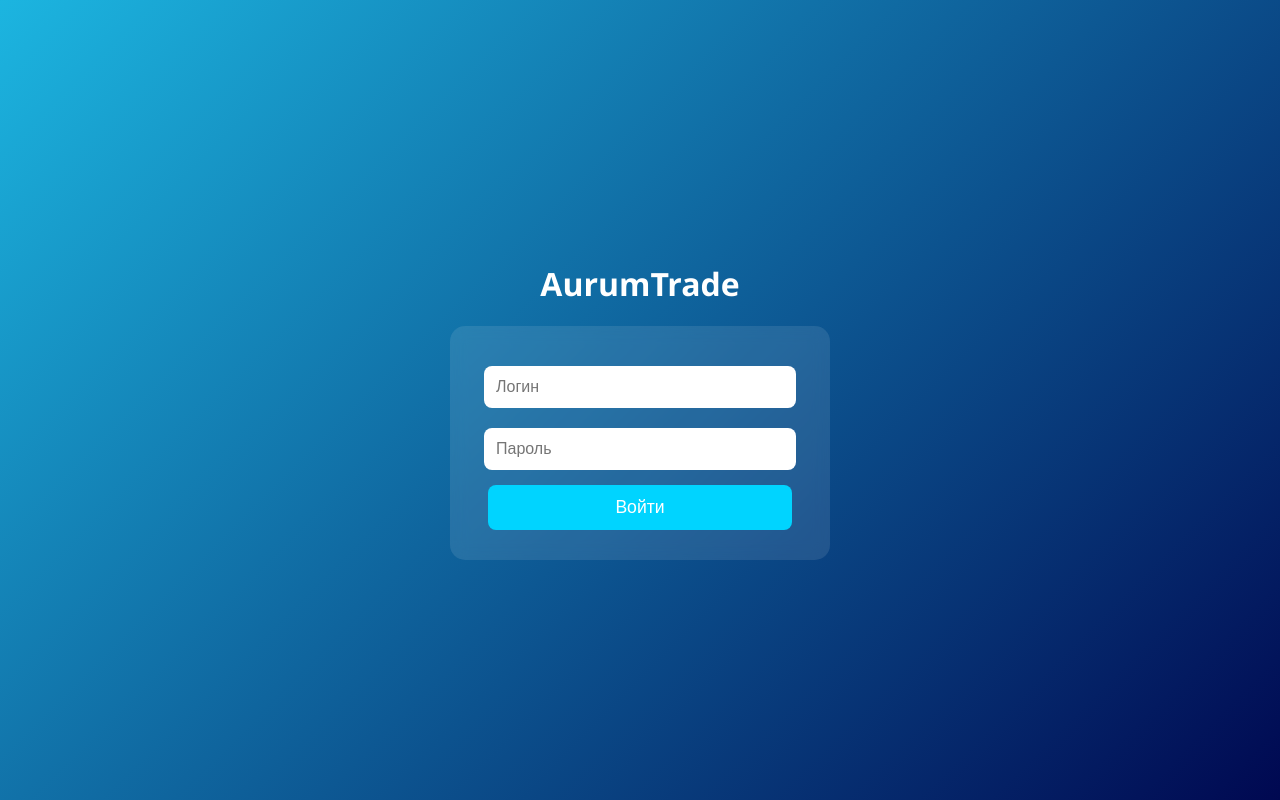
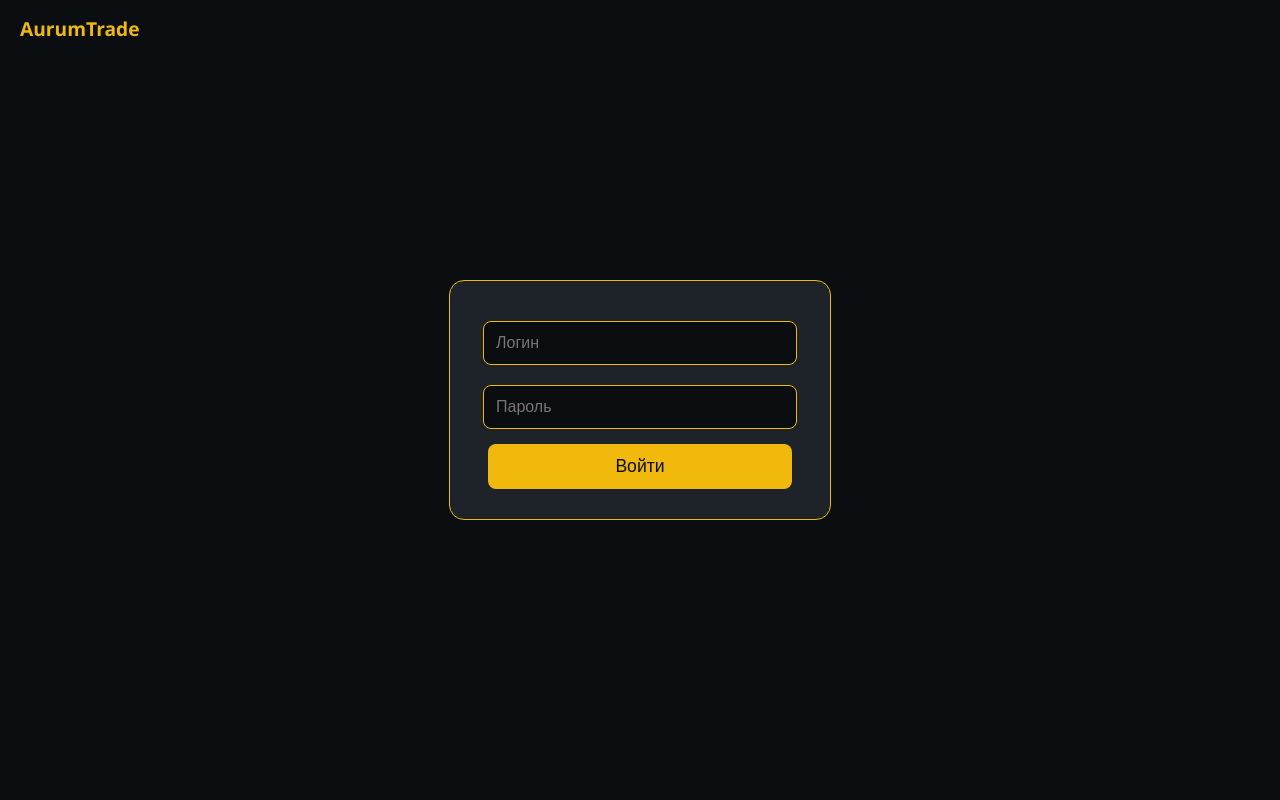
Before and after one commit to AurumTrade/client-cheker23, a FastAPI app: page / in a window 1280 px wide. Run offline with FastAPI, Linux system fonts and the light colour scheme.

Commit message:
Update index.html

```diff
--- a/backend/templates/index.html
+++ b/backend/templates/index.html
@@ -9,12 +9,24 @@
             margin: 0;
             padding: 0;
             font-family: 'Segoe UI', Tahoma, Geneva, Verdana, sans-serif;
+            background-color: #0b0e11;
+        }
+
+        /* Общий стиль заголовка */
+        .header {
+            font-size: 1.2rem;
+            font-weight: bold;
+            color: #f0b90b;
+            padding: 15px 20px;
+            position: absolute;
+            top: 0;
+            left: 0;
         }
 
         /* Экран входа */
         .login-screen {
             height: 100vh;
-            background: linear-gradient(135deg, #1cb5e0, #000851);
+            background-color: #0b0e11;
             display: flex;
             justify-content: center;
             align-items: center;
@@ -22,27 +34,29 @@
             color: white;
         }
         .login-box {
-            background: rgba(255, 255, 255, 0.1);
+            background-color: #1e2329;
             padding: 30px;
             border-radius: 15px;
             width: 320px;
             text-align: center;
-            backdrop-filter: blur(8px);
+            border: 1px solid #f0b90b;
         }
         .login-box input {
             width: 90%;
             padding: 12px;
             margin: 10px 0;
-            border: none;
+            border: 1px solid #f0b90b;
             border-radius: 8px;
             outline: none;
             font-size: 1rem;
+            background-color: #0b0e11;
+            color: white;
         }
         .login-box button {
             width: 95%;
             padding: 12px;
-            background-color: #00d4ff;
-            color: white;
+            background-color: #f0b90b;
+            color: #0b0e11;
             border: none;
             border-radius: 8px;
             font-size: 1.1rem;
@@ -50,7 +64,7 @@
             margin-top: 5px;
         }
         .login-box button:hover {
-            background-color: #00aacc;
+            background-color: #d9a308;
         }
 
         /* Рабочая зона */
@@ -61,10 +75,6 @@
             display: flex;
             flex-direction: column;
             padding: 20px;
-        }
-        .header {
-            font-size: 1.2rem;
-            font-weight: bold;
         }
         .main-area {
             flex: 1;
@@ -136,7 +146,7 @@
 
 <!-- Экран входа -->
 <div id="loginScreen" class="login-screen">
-    <h1>AurumTrade</h1>
+    <div class="header">AurumTrade</div>
     <div class="login-box">
         <form id="loginForm">
             <input type="text" id="username" placeholder="Логин" required>
@@ -165,6 +175,7 @@
     const workScreen = document.getElementById("workScreen");
     const historyBox = document.getElementById("history");
     const statusMessage = document.getElementById("statusMessage");
+    const nicknameInput = document.getElementById("nickname");
 
     function setStatusMessage(nickname, status) {
         if (status.includes("Ник занят")) {
@@ -190,13 +201,14 @@
             localStorage.setItem("token", data.access_token);
             loginScreen.style.display = "none";
             workScreen.style.display = "flex";
+            nicknameInput.focus();
         } else {
             alert("❌ Неверный логин или пароль");
         }
     });
 
-    document.getElementById("checkBtn").addEventListener("click", async () => {
-        const nickname = document.getElementById("nickname").value.trim();
+    async function checkNickname() {
+        const nickname = nicknameInput.value.trim();
         if (!nickname) return;
 
         const token = localStorage.getItem("token");
@@ -209,9 +221,17 @@
         if (res.ok) {
             const data = await res.json();
             setStatusMessage(nickname, data.results[0].status);
-            document.getElementById("nickname").value = "";
+            nicknameInput.value = "";
         } else {
             alert("❌ Ошибка при проверке ника");
+        }
+    }
+
+    document.getElementById("checkBtn").addEventListener("click", checkNickname);
+    nicknameInput.addEventListener("keypress", (e) => {
+        if (e.key === "Enter") {
+            e.preventDefault();
+            checkNickname();
         }
     });
 
```
